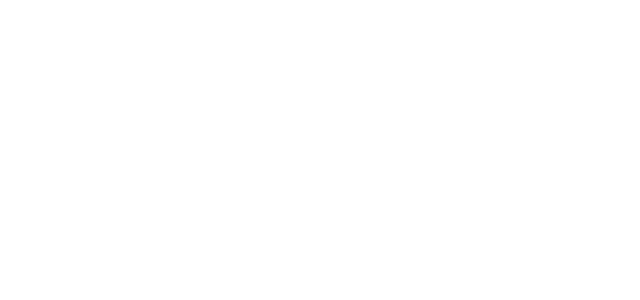
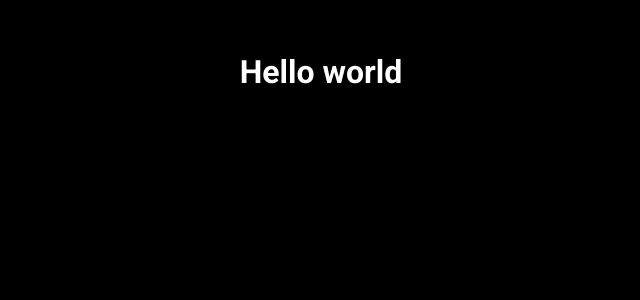
Before and after one commit to ChethanKodenkiri/AI_ChatBot, a React (Vite) app in the folder Frontend/: page / in a window 1280 px wide. Shown: the top 300 px of the page, without its empty margins (319-959 px from the left). Built offline with nearby package versions, Linux system fonts and the light colour scheme.

Commit message:
update: Added font,theme,react router dom, reat-toster etc <Signed by : Chethan Kodenkiri>

```diff
--- a/Frontend/src/index.css
+++ b/Frontend/src/index.css
@@ -1,64 +1,20 @@
- /* :root {
-  font-family: Inter, system-ui, Avenir, Helvetica, Arial, sans-serif;
-  line-height: 1.5;
-  font-weight: 400;
+@import url('https://fonts.googleapis.com/css2?family=Roboto:ital,wght@0,100;0,300;0,400;0,500;0,700;0,900;1,100;1,300;1,400;1,500;1,700;1,900&family=Work+Sans:ital,wght@0,100..900;1,100..900&display=swap');
 
-  color-scheme: light dark;
-  color: rgba(255, 255, 255, 0.87);
-  background-color: #242424;
-
-  font-synthesis: none;
-  text-rendering: optimizeLegibility;
-  -webkit-font-smoothing: antialiased;
-  -moz-osx-font-smoothing: grayscale;
-} */
-/*
-a {
-  font-weight: 500;
-  color: #646cff;
-  text-decoration: inherit;
+html,
+body{
+  margin: 0;
+  padding: 0;
+  background: black;
+  color: white;
+  font-family: "Roboto",serif ;
 }
-a:hover {
-  color: #535bf2;
-}
-
-body {
-  margin: 0;
-  display: flex;
-  place-items: center;
-  min-width: 320px;
-  min-height: 100vh;
-}
-
-h1 {
-  font-size: 3.2em;
-  line-height: 1.1;
-}
-
-button {
-  border-radius: 8px;
-  border: 1px solid transparent;
-  padding: 0.6em 1.2em;
-  font-size: 1em;
-  font-weight: 500;
-  font-family: inherit;
-  background-color: #1a1a1a;
-  cursor: pointer;
-  transition: border-color 0.25s;
-}
-button:hover {
-  border-color: #646cff;
-}
-button:focus,
-button:focus-visible {
-  outline: 4px auto -webkit-focus-ring-color;
-} */
 h1{
   color: white;
 }
-@media (prefers-color-scheme: dark) {
+
+/* @media (prefers-color-scheme: dark) {
   :root {
     color: #213547;
     background-color: #213547;
   }
-}
+} */
--- a/Frontend/src/main.tsx
+++ b/Frontend/src/main.tsx
@@ -1,10 +1,19 @@
-import React from 'react'
-import ReactDOM from 'react-dom/client'
-import App from './App.tsx'
-import './index.css'
+import React from "react";
+import ReactDOM from "react-dom/client";
+import App from "./App.tsx";
+import "./index.css";
+import { createTheme, ThemeProvider } from "@mui/material";
+import { BrowserRouter } from "react-router-dom";
 
-ReactDOM.createRoot(document.getElementById('root')!).render(
+const theme = createTheme({
+  typography: { fontFamily: "Roboto, serif", allVariants: { color: "white" } },
+});
+ReactDOM.createRoot(document.getElementById("root")!).render(
   <React.StrictMode>
-    <App />
-  </React.StrictMode>,
-)
+    <BrowserRouter>
+      <ThemeProvider theme={theme}>
+        <App />
+      </ThemeProvider>
+    </BrowserRouter>
+  </React.StrictMode>
+);
```
Also changed, not shown: Frontend/package.json (+7 -1 lines), 1 other file (tests, documents, lock files or other folders).
